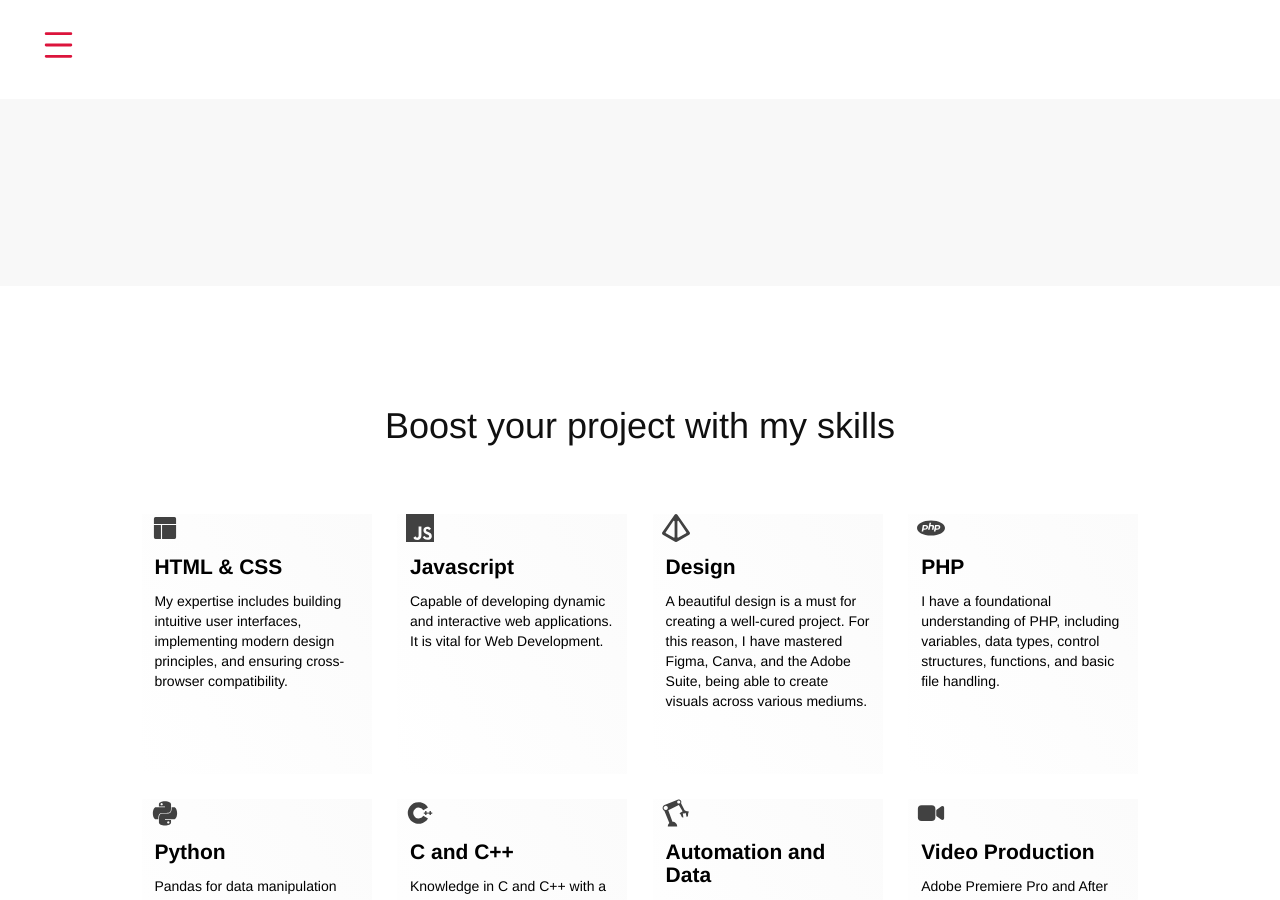
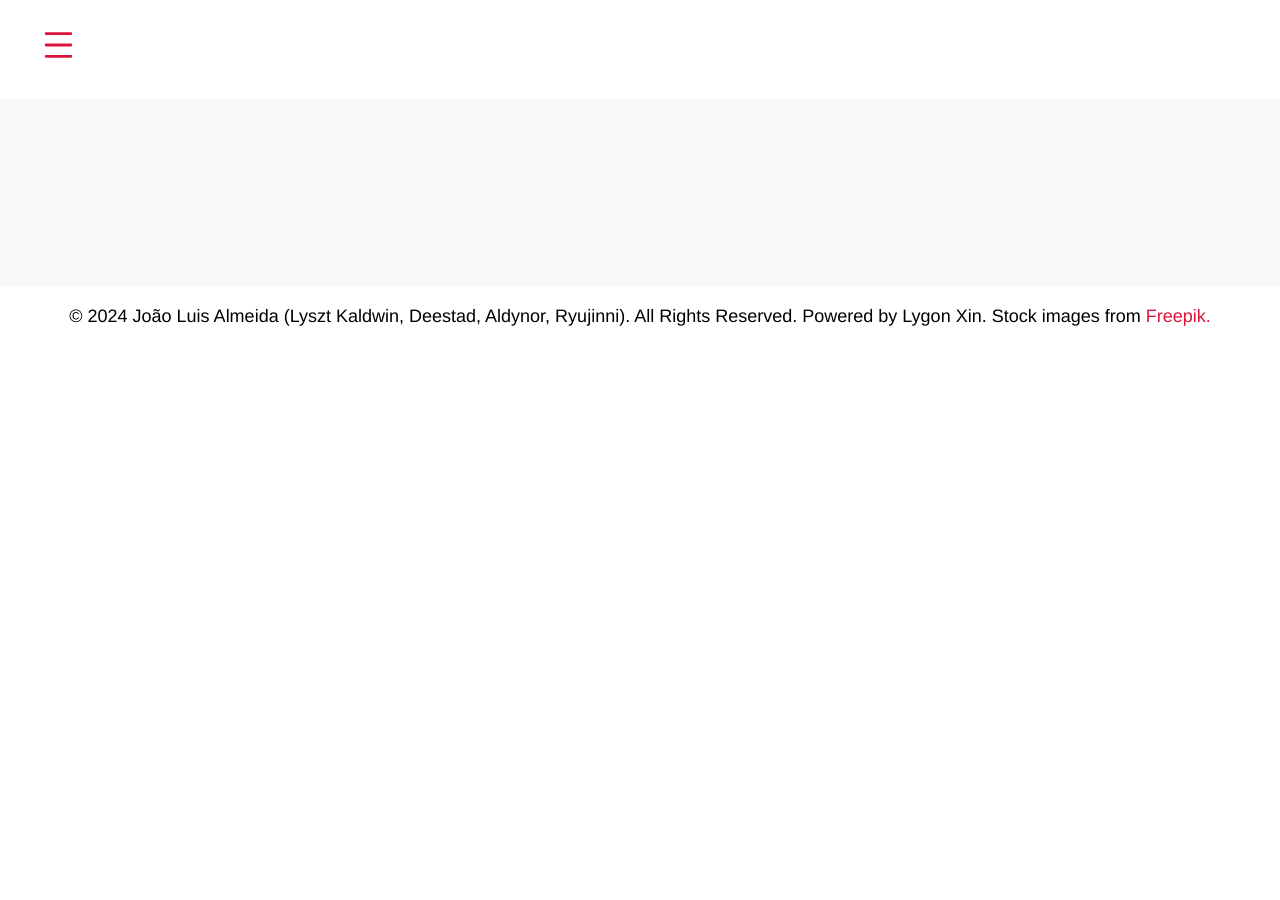
Before and after one commit to lyszt/lyszt.github.io, a Jekyll site: the page built from index.html, in a window 1280 px wide and 900 px high, scrolled down 2236 px. Built offline with Jekyll 4.4.1, drawn with Linux system fonts in a browser that asks for light colours; after the commit the page ends 2565 px from its top, so only the background shows below that; some of the changed text lies outside the part shown.

Commit message:
hide the skill section until we redo it

```diff
--- a/index.html
+++ b/index.html
@@ -345,7 +345,7 @@ layout: default
       </div>
   </section>
 
-  <section class="skills">
+  <section class="skills" style="display: none">
     <h1>Boost your project with my skills</h1>
     <div class="skill-item">
       <img src="img/uiuxicon.svg" alt="Squares that represent layout">
```
